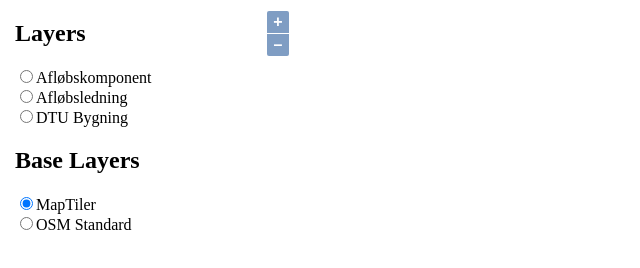
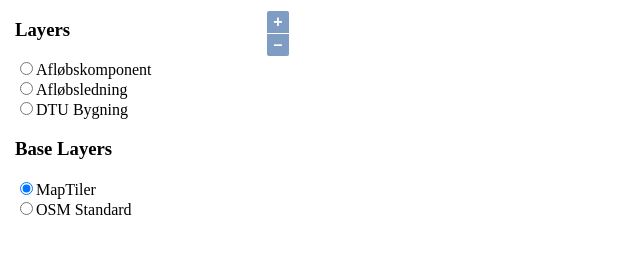
Before and after one commit to tiboego/casmap, a plain HTML site: page index.html in a window 1280 px wide. Shown: the whole page, without its empty margins (0-640 px from the left). Drawn offline with Linux system fonts and the light colour scheme; no server answers.

Commit message:
Update index.html

```diff
--- a/index.html
+++ b/index.html
@@ -10,11 +10,11 @@
 	<div class="grid-container">
 		<div class="grid-1">
 			<div class="sidebar">
-				<h2>Layers</h2>
+				<h3>Layers</h3>
 				<input type="radio" name='LayerRadioButton' value='Testgeojson2'>Afløbskomponent<br>
 				<input type="radio" name='LayerRadioButton' value='Testgeojson3'>Afløbsledning<br>
 				<input type="radio" name='LayerRadioButton' value='Testgeojson'>DTU Bygning<br>
-				<h2>Base Layers</h2>
+				<h3>Base Layers</h3>
 				<input type="radio" name='baseLayerRadioButton' value='mapTiler' checked>MapTiler<br>
 				<input type="radio" name='baseLayerRadioButton' value='OSMStandard'>OSM Standard<br>
 			</div>
```
